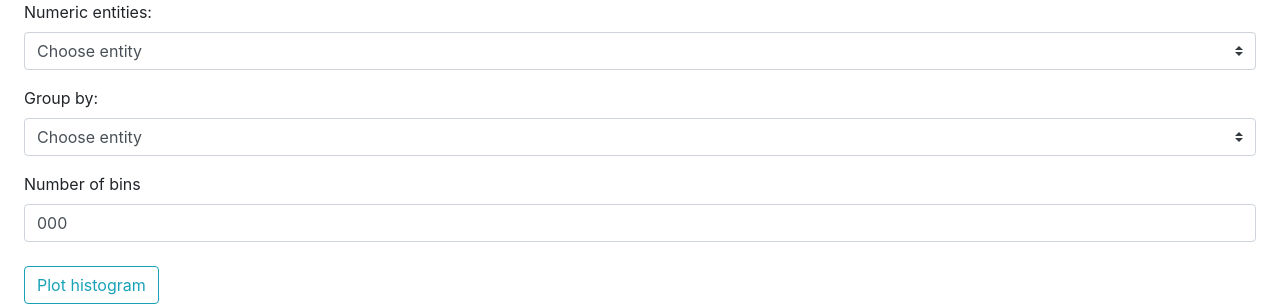
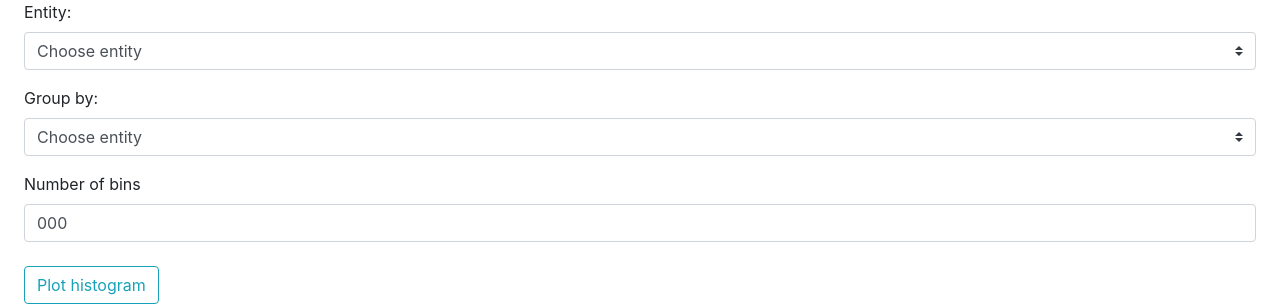
Before and after one commit to dieterich-lab/medex, a Flask app: template templates/histogram.html in a window 1280 px wide. Shown: the part 56-364 px from the top of the page. Run offline with Flask 2, Linux system fonts and the light colour scheme; the template is opened without the code that fills it: most values are stand-ins (such as "Sample title", 1, 10 or a date in 2020); parts of the project's set-up code (start-up, migrations or seed data) failed here and were passed over; some libraries are stand-ins or nearby versions.

Commit message:
remove error

```diff
--- a/templates/histogram.html
+++ b/templates/histogram.html
@@ -17,9 +17,25 @@
 
 
 <form action="" method="POST">
-   {{ m.entity_form(id= "numeric_entities",name =numeric_entities,value=entity,select=selected_entity,d="Numeric entities:") }}
-   {{ m.entity_form(id= "group_by",name =categorical_entities,value=entity,select=group_by,d="Group by:") }}
+    <div class="form-group" >
+        <label for="entity">Entity:</label>
+        <select class="custom-select" name="entity" id="entity">
+            <option {% if not selected_entity %} selected {% endif %}>Choose entity</option>
+            {% for entity in numeric_entities %}
+            <option value="{{ entity }}" {% if entity == selected_entity %}selected{% endif %}>{{ entity }}</option>
+            {% endfor %}
+        </select>
+    </div>
 
+    <div class="form-group">
+        <label for="group_by">Group by:</label>
+        <select class="custom-select" name="group_by" id="group_by">
+            <option {% if not group_by %} selected {% endif %}>Choose entity</option>
+            {% for entity in categorical_entities %}
+            <option value="{{ entity }}" {% if entity == group_by %}selected{% endif %}>{{ entity }}</option>
+            {% endfor %}
+        </select>
+    </div>
   <label>Number of bins </label><input type="text" class="form-control"
       name="number_of_bins"  id="number_of_bins"
       value="{% if number_of_bins %}{{ number_of_bins }}{% else %}{% endif %}">
```
